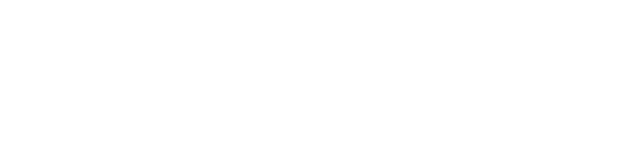
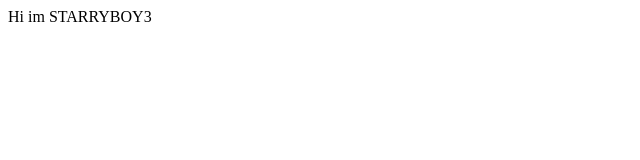
Before and after one commit to STARRYBOY3/STARRYBOY3.github.io, a plain HTML site: page index.html in a window 1280 px wide. Shown: the whole page, without its empty margins (0-640 px from the left). Drawn offline with Linux system fonts and the light colour scheme.

Commit message:
Update index.html

```diff
--- a/index.html
+++ b/index.html
@@ -1,3 +1,6 @@
 <!DOCTYPE html>
 <html>
+  <body>
+    <div> Hi im STARRYBOY3
+  </body>
 </html>
```
